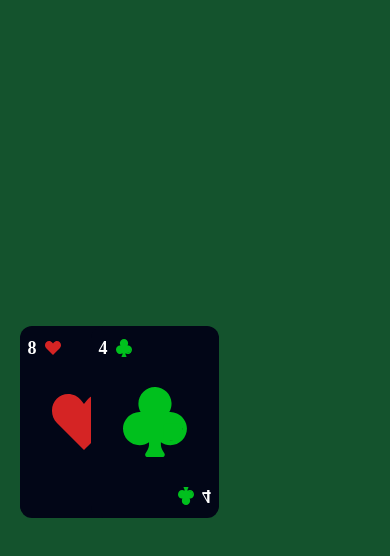
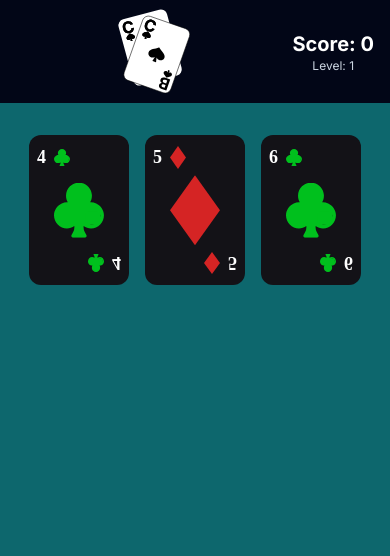
Before and after one commit to AtanasovCode/cardboard, a React (Vite) app: page /play in a window 390 px wide. Shown: the top 556 px of the page. Built offline with nearby package versions, Linux system fonts and the light colour scheme; a web font is replaced by a local one.

Commit message:
optimized level page for responsiveness and created new logo

```diff
--- a/src/components/Card.jsx
+++ b/src/components/Card.jsx
@@ -2,15 +2,16 @@ import { useCardStore } from "../../useCardStore";
 
 const Card = ({ suit, rank, cardID }) => {
 
-    const { addCard, shuffleCards } = useCardStore();
+    const { addCard, shuffleCards, increaseScore, } = useCardStore();
 
     return (
         <div
-            className="relative rounded-xl flex items-start justify-center w-32 h-48 bg-slate-950
-            font-cards cursor-pointer select-none"
+            className="relative rounded-xl flex items-start justify-center w-[100px] h-[150px] lg:w-[150px] lg:h-[225px] bg-card-background
+            font-cards cursor-pointer select-none m-2"
             onClick={() => {
                 addCard(cardID);
                 shuffleCards();
+                increaseScore();
             }}
         >
             <div className="w-full flex items-center justify-start p-2">
--- /dev/null
+++ b/src/components/MobileMenu.jsx
@@ -0,0 +1,9 @@
+
+
+const MobileMenu = () => {
+    return (
+        <div></div>
+    );
+}
+
+export default MobileMenu;
--- /dev/null
+++ b/src/components/ScoreTracker.jsx
@@ -0,0 +1,32 @@
+import { useCardStore } from "../../useCardStore";
+import logo from '../assets/logo.svg';
+
+const ScoreTracker = () => {
+
+    const {
+        level,
+        score,
+    } = useCardStore();
+
+    return (
+        <div className="w-full flex items-center justify-between px-4 py-2 mb-6 bg-slate-950">
+            <div className="flex-1 flex items-center justify-center">
+                <img
+                    src={logo}
+                    alt="CardBoard Logo"
+                    className="w-[75px] md:w-[90px]"
+                />
+            </div>
+            <div className="flex flex-col items-center justify-center">
+                <div className="text-xl md:text-3xl font-bold">
+                    Score: {score}
+                </div>
+                <div className="text-xs text-slate-300">
+                    Level: {level}
+                </div>
+            </div>
+        </div>
+    );
+}
+
+export default ScoreTracker;
--- a/src/routes/Level.jsx
+++ b/src/routes/Level.jsx
@@ -1,7 +1,9 @@
 import { useEffect } from "react";
 import { useCardStore } from "../../useCardStore";
+import logo from '../assets/logo.svg';
 
 import Card from "../components/Card";
+import ScoreTracker from "../components/ScoreTracker";
 
 const Level = () => {
 
@@ -12,6 +14,8 @@ const Level = () => {
         increaseCardsToDisplay,
         clickedCards,
         resetClickedCards,
+        level, levelUp,
+        score, increaseScore,
     } = useCardStore();
 
     useEffect(() => {
@@ -19,17 +23,17 @@ const Level = () => {
     }, [cardsToDisplay]);
 
     useEffect(() => {
-        if(clickedCards.length === cardsToDisplay) {
+        if (clickedCards.length === cardsToDisplay) {
             increaseCardsToDisplay(cardsToDisplay + 1);
+            levelUp();
             resetClickedCards();
         }
-
-        console.log(clickedCards);
     }, [clickedCards, cardsToDisplay])
 
     return (
-        <div className="min-h-screen bg-green-900 flex items-center justify-center">
-            <div className="w-[90%] grid grid-cols-5 gap-1">
+        <div className="min-h-[100dvh] bg-background text-white flex flex-col items-center justify-start font-sans">
+            <ScoreTracker />
+            <div className="w-[98%] md:w-[90%] max-w-[90rem] flex items-center justify-center flex-wrap">
                 {
                     displayedCards.map((card, index) => {
                         return (
--- a/tailwind.config.js
+++ b/tailwind.config.js
@@ -10,6 +10,11 @@ export default {
         'cards': "Hubot Sans",
         'sans': "Inter",
       },
+      colors: {
+        'card-background': "#131217",
+        'background': "#0D676D",
+        'background-serious': "#ff0000",
+      },
     },
   },
   plugins: [],
--- a/useCardStore.jsx
+++ b/useCardStore.jsx
@@ -61,11 +61,11 @@ export const useCardStore = create((set) => ({
     return { displayedCards: currentCards }; // return the updated state
   }),
 
-  level: 0,
+  level: 1,
   levelUp: () => set((state) => ({ level: state.level + 1 })),
   resetLevel: () => set({ level: 0 }),
 
-  cardsToDisplay: 2,
+  cardsToDisplay: 3,
   increaseCardsToDisplay: (numberOfCardsToDisplay) => set({ cardsToDisplay: numberOfCardsToDisplay }),
 
   gameOver: false,
```
Also changed, not shown: src/assets/logo.svg (added).
